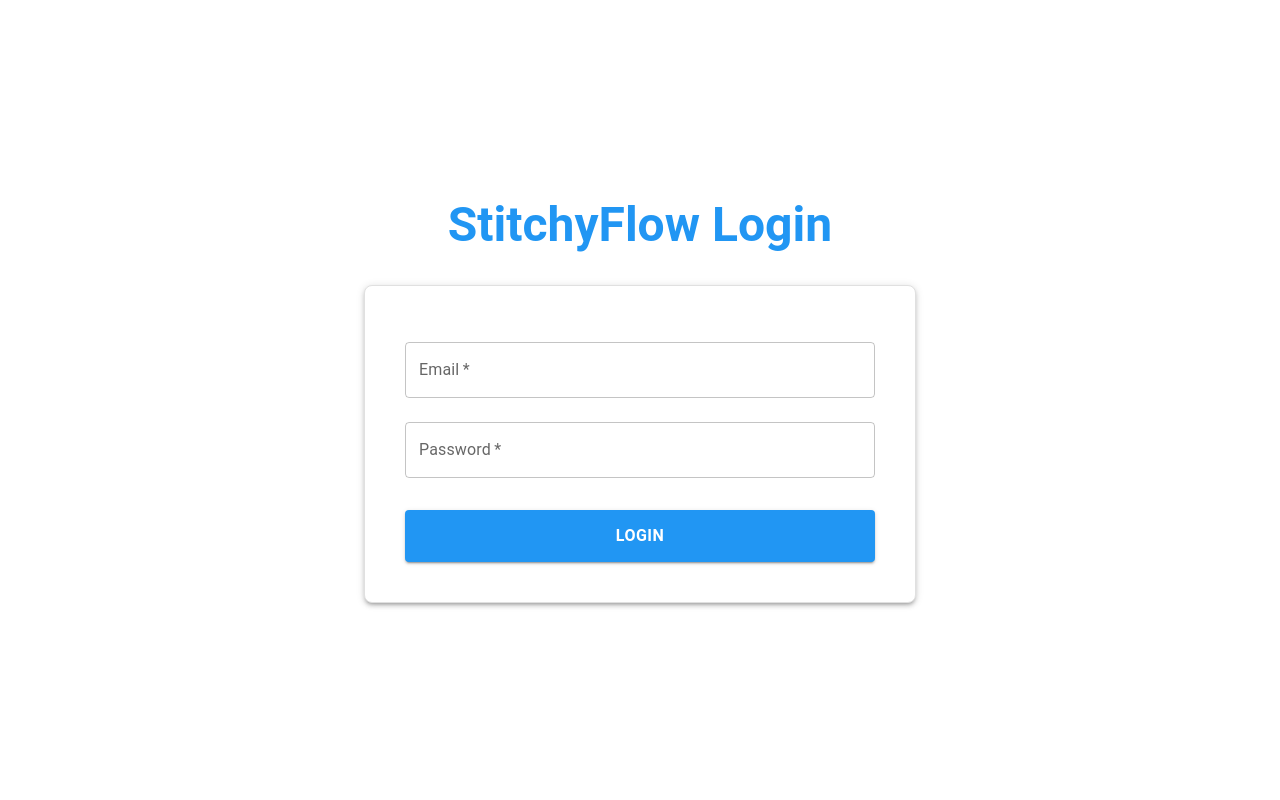
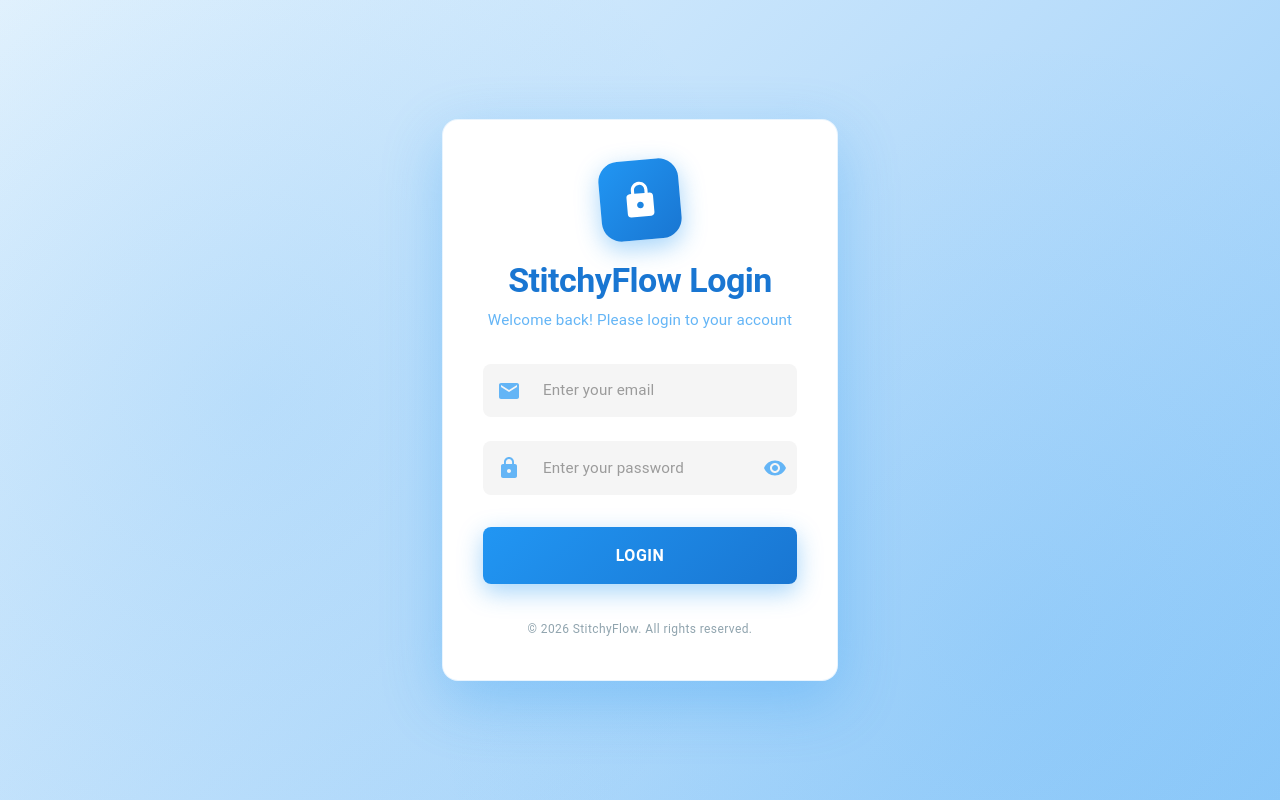
Before and after one commit to mohammadkalim/stitchyflow, a React (Create React App) app in the folder StitchyFlow/admin/: page /login in a window 1280 px wide. Built offline with nearby package versions, Linux system fonts and the light colour scheme.

Commit message:
Enhanced Admin Login Page: Professional corporate design with light blue gradient background, StitchyFlow Login text inside popup, smaller width, modern UI/UX with icons, password visibility toggle, smooth animations, and professional styling

```diff
--- a/StitchyFlow/admin/src/pages/Login.js
+++ b/StitchyFlow/admin/src/pages/Login.js
@@ -1,12 +1,14 @@
 import React, { useState } from 'react';
-import { Container, Paper, TextField, Button, Typography, Box } from '@mui/material';
+import { Container, Paper, TextField, Button, Typography, Box, InputAdornment, IconButton } from '@mui/material';
 import { useNavigate } from 'react-router-dom';
+import { Email as EmailIcon, Lock as LockIcon, Visibility, VisibilityOff } from '@mui/icons-material';
 import axios from 'axios';
 
 function Login() {
   const navigate = useNavigate();
   const [formData, setFormData] = useState({ email: '', password: '' });
   const [error, setError] = useState('');
+  const [showPassword, setShowPassword] = useState(false);
 
   const handleSubmit = async (e) => {
     e.preventDefault();
@@ -26,72 +28,210 @@ function Login() {
       display: 'flex',
       alignItems: 'center',
       justifyContent: 'center',
-      bgcolor: '#ffffff'
+      background: 'linear-gradient(135deg, #E3F2FD 0%, #BBDEFB 50%, #90CAF9 100%)',
+      position: 'relative',
+      '&::before': {
+        content: '""',
+        position: 'absolute',
+        top: 0,
+        left: 0,
+        right: 0,
+        bottom: 0,
+        background: 'radial-gradient(circle at 20% 50%, rgba(33, 150, 243, 0.1) 0%, transparent 50%), radial-gradient(circle at 80% 80%, rgba(33, 150, 243, 0.1) 0%, transparent 50%)',
+        pointerEvents: 'none'
+      }
     }}>
-      <Container maxWidth="sm">
-        <Box sx={{ textAlign: 'center', mb: 4 }}>
-          <Typography variant="h3" sx={{ fontWeight: 700, color: '#2196F3', mb: 1 }}>
-            StitchyFlow Login
-          </Typography>
-        </Box>
-        <Paper elevation={3} sx={{
+      <Container maxWidth="xs" sx={{ position: 'relative', zIndex: 1 }}>
+        <Paper elevation={24} sx={{
           p: 5,
-          borderRadius: 2,
+          borderRadius: 4,
           bgcolor: '#ffffff',
-          border: '1px solid #e0e0e0'
+          boxShadow: '0 20px 60px rgba(33, 150, 243, 0.3)',
+          border: '1px solid rgba(33, 150, 243, 0.1)',
+          backdropFilter: 'blur(10px)'
         }}>
+          <Box sx={{ textAlign: 'center', mb: 4 }}>
+            <Box sx={{
+              width: 80,
+              height: 80,
+              margin: '0 auto 20px',
+              background: 'linear-gradient(135deg, #2196F3 0%, #1976d2 100%)',
+              borderRadius: '20px',
+              display: 'flex',
+              alignItems: 'center',
+              justifyContent: 'center',
+              boxShadow: '0 8px 24px rgba(33, 150, 243, 0.4)',
+              transform: 'rotate(-5deg)',
+              transition: 'transform 0.3s ease',
+              '&:hover': {
+                transform: 'rotate(0deg) scale(1.05)'
+              }
+            }}>
+              <LockIcon sx={{ fontSize: 40, color: '#ffffff' }} />
+            </Box>
+            <Typography variant="h4" sx={{
+              fontWeight: 700,
+              color: '#1976d2',
+              mb: 1,
+              letterSpacing: '-0.5px'
+            }}>
+              StitchyFlow Login
+            </Typography>
+            <Typography variant="body2" sx={{ color: '#64B5F6', fontSize: '0.95rem' }}>
+              Welcome back! Please login to your account
+            </Typography>
+          </Box>
+
           <form onSubmit={handleSubmit}>
             <TextField
               fullWidth
-              label="Email"
-              margin="normal"
+              placeholder="Enter your email"
               type="email"
               required
               value={formData.email}
               onChange={(e) => setFormData({...formData, email: e.target.value})}
+              InputProps={{
+                startAdornment: (
+                  <InputAdornment position="start">
+                    <EmailIcon sx={{ color: '#64B5F6' }} />
+                  </InputAdornment>
+                ),
+              }}
               sx={{
+                mb: 3,
                 '& .MuiOutlinedInput-root': {
-                  '&.Mui-focused fieldset': { borderColor: '#2196F3' }
+                  borderRadius: 2,
+                  bgcolor: '#F5F5F5',
+                  transition: 'all 0.3s ease',
+                  '& fieldset': {
+                    borderColor: 'transparent'
+                  },
+                  '&:hover': {
+                    bgcolor: '#ffffff',
+                    '& fieldset': {
+                      borderColor: '#90CAF9'
+                    }
+                  },
+                  '&.Mui-focused': {
+                    bgcolor: '#ffffff',
+                    boxShadow: '0 0 0 3px rgba(33, 150, 243, 0.1)',
+                    '& fieldset': {
+                      borderColor: '#2196F3',
+                      borderWidth: '2px'
+                    }
+                  }
                 },
-                '& .MuiInputLabel-root.Mui-focused': { color: '#2196F3' }
+                '& .MuiOutlinedInput-input': {
+                  padding: '16px 14px',
+                  fontSize: '0.95rem'
+                }
               }}
             />
+
             <TextField
               fullWidth
-              label="Password"
-              margin="normal"
-              type="password"
+              placeholder="Enter your password"
+              type={showPassword ? 'text' : 'password'}
               required
               value={formData.password}
               onChange={(e) => setFormData({...formData, password: e.target.value})}
+              InputProps={{
+                startAdornment: (
+                  <InputAdornment position="start">
+                    <LockIcon sx={{ color: '#64B5F6' }} />
+                  </InputAdornment>
+                ),
+                endAdornment: (
+                  <InputAdornment position="end">
+                    <IconButton
+                      onClick={() => setShowPassword(!showPassword)}
+                      edge="end"
+                      sx={{ color: '#64B5F6' }}
+                    >
+                      {showPassword ? <VisibilityOff /> : <Visibility />}
+                    </IconButton>
+                  </InputAdornment>
+                ),
+              }}
               sx={{
+                mb: 2,
                 '& .MuiOutlinedInput-root': {
-                  '&.Mui-focused fieldset': { borderColor: '#2196F3' }
+                  borderRadius: 2,
+                  bgcolor: '#F5F5F5',
+                  transition: 'all 0.3s ease',
+                  '& fieldset': {
+                    borderColor: 'transparent'
+                  },
+                  '&:hover': {
+                    bgcolor: '#ffffff',
+                    '& fieldset': {
+                      borderColor: '#90CAF9'
+                    }
+                  },
+                  '&.Mui-focused': {
+                    bgcolor: '#ffffff',
+                    boxShadow: '0 0 0 3px rgba(33, 150, 243, 0.1)',
+                    '& fieldset': {
+                      borderColor: '#2196F3',
+                      borderWidth: '2px'
+                    }
+                  }
                 },
-                '& .MuiInputLabel-root.Mui-focused': { color: '#2196F3' }
+                '& .MuiOutlinedInput-input': {
+                  padding: '16px 14px',
+                  fontSize: '0.95rem'
+                }
               }}
             />
+
             {error && (
-              <Typography color="error" sx={{ mt: 2, textAlign: 'center' }}>
-                {error}
-              </Typography>
+              <Box sx={{
+                mb: 2,
+                p: 2,
+                bgcolor: '#FFEBEE',
+                borderRadius: 2,
+                border: '1px solid #FFCDD2'
+              }}>
+                <Typography sx={{ color: '#D32F2F', fontSize: '0.875rem', textAlign: 'center' }}>
+                  {error}
+                </Typography>
+              </Box>
             )}
+
             <Button
               fullWidth
               variant="contained"
               type="submit"
               sx={{
-                mt: 3,
-                py: 1.5,
-                bgcolor: '#2196F3',
-                '&:hover': { bgcolor: '#1976d2' },
+                mt: 2,
+                py: 1.8,
+                background: 'linear-gradient(135deg, #2196F3 0%, #1976d2 100%)',
+                borderRadius: 2,
                 fontSize: '1rem',
-                fontWeight: 600
+                fontWeight: 700,
+                letterSpacing: '0.5px',
+                textTransform: 'uppercase',
+                boxShadow: '0 8px 24px rgba(33, 150, 243, 0.4)',
+                transition: 'all 0.3s ease',
+                '&:hover': {
+                  background: 'linear-gradient(135deg, #1976d2 0%, #1565c0 100%)',
+                  boxShadow: '0 12px 32px rgba(33, 150, 243, 0.5)',
+                  transform: 'translateY(-2px)'
+                },
+                '&:active': {
+                  transform: 'translateY(0px)'
+                }
               }}
             >
               Login
             </Button>
           </form>
+
+          <Box sx={{ mt: 4, textAlign: 'center' }}>
+            <Typography variant="caption" sx={{ color: '#90A4AE', fontSize: '0.75rem' }}>
+              © 2026 StitchyFlow. All rights reserved.
+            </Typography>
+          </Box>
         </Paper>
       </Container>
     </Box>
```
